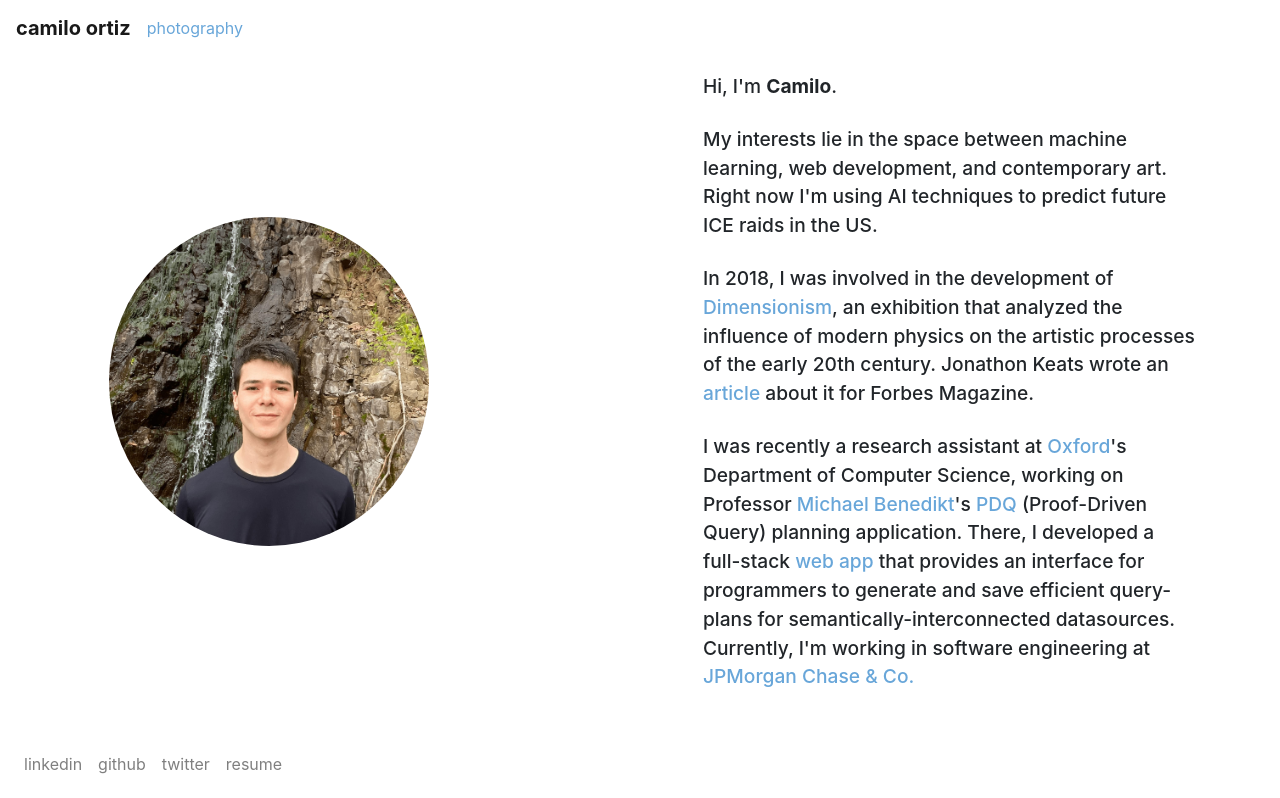
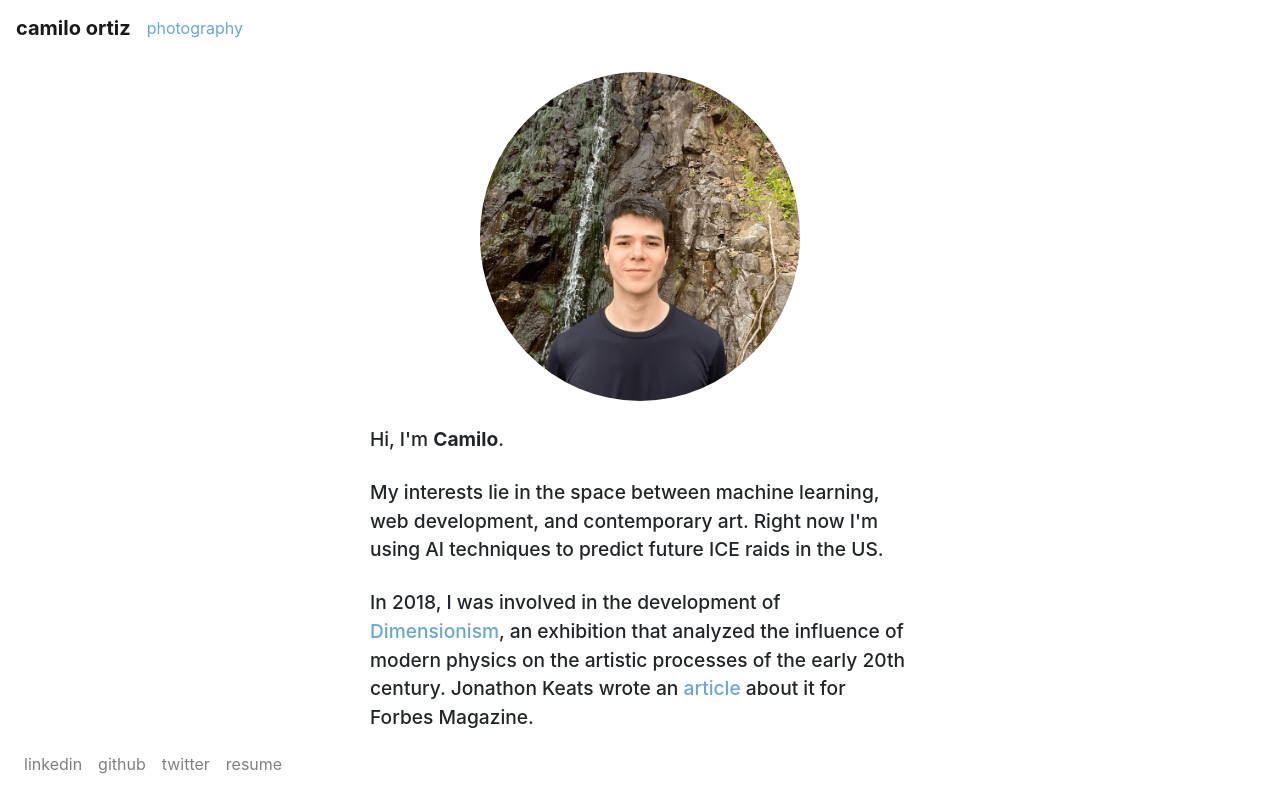
Before and after one commit to camilodoa/camilodoa.github.io, a React (Create React App) app: page / in a window 1280 px wide. Shown: the top 798 px of the page. Built offline with nearby package versions, Linux system fonts and the light colour scheme.

Commit message:
Update image centering

```diff
--- a/src/index.css
+++ b/src/index.css
@@ -42,6 +42,8 @@ a:hover {
 
 .profile {
   max-width: 20rem;
+  display: block;
+  margin: auto;
 }
 
 .align {
--- a/src/pages/home.jsx
+++ b/src/pages/home.jsx
@@ -11,11 +11,10 @@ export default function Home () {
 
   return (
     <Container className='my-2 top mb-4 pb-4'>
-      <Row className='align justify full my-4 justify-content-md-center top bottom'>
+      <Row className=' justify  my-4 justify-content-md-center top bottom'>
         <Col xl={'6'} className='mx-4 top bottom'>
           <Image alt='me' src={general + 'me.jpg'} roundedCircle className='profile'/>
-        </Col>
-        <Col className='my-4'>
+
           <p className='my-4'>
             Hi, I'm <b>Camilo</b>.
           </p>
@@ -66,7 +65,7 @@ export default function Home () {
         <Row className='align justify mb-3 justify-content-md-center'>
             <Col lg={8} className='top'>
                 <div className={'babycontainer mt-4'}>
-                    <iframe className={'ra'} src="https://lunarbaby.ml" name="lunarbaby"/>
+                    <iframe className={'ra'} title='RA' src="https://lunarbaby.ml" name="lunarbaby"/>
                 </div>
                 <h4 className='my-4'>
                     <b>
```
Also changed, not shown: package.json (+6 -6 lines), 1 other file (tests, documents, lock files or other folders).
